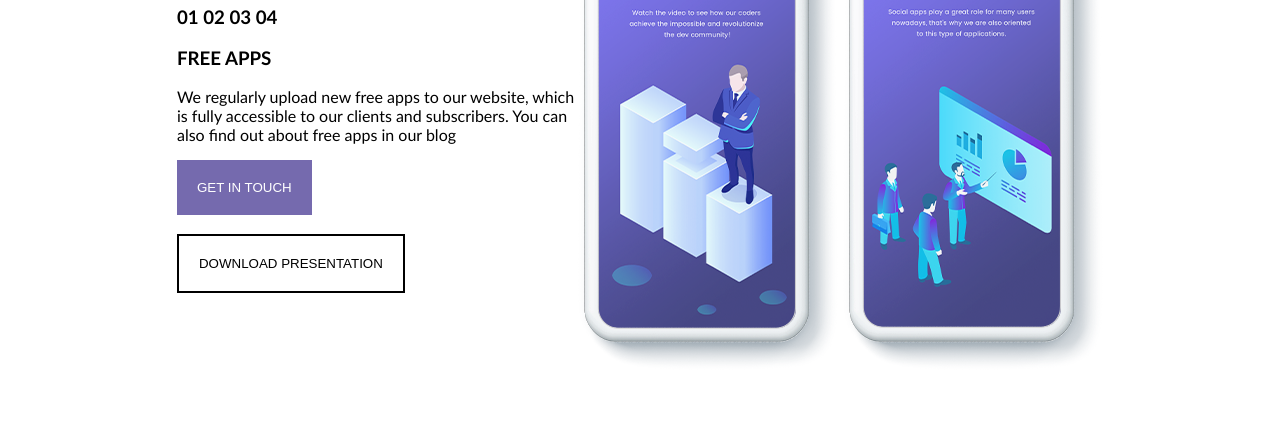
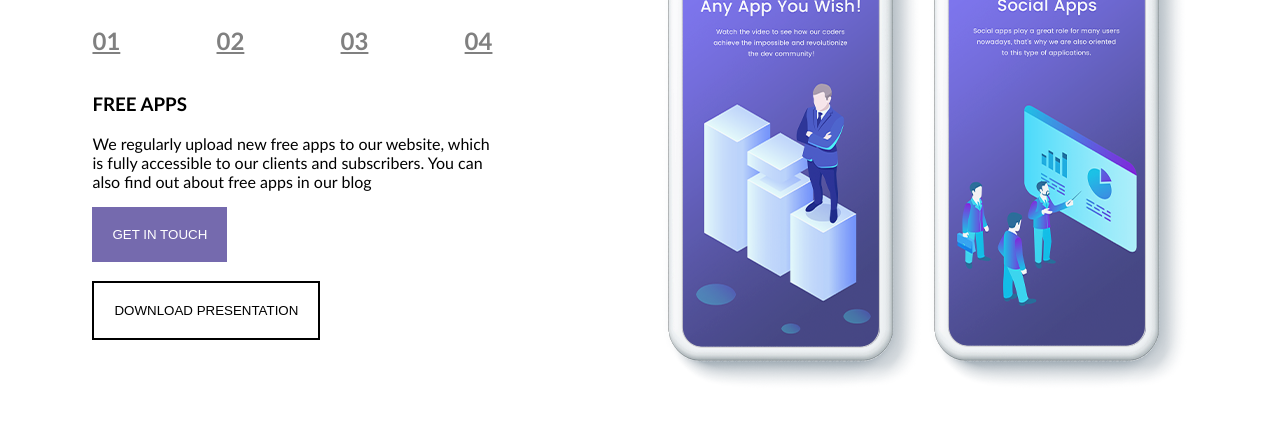
Before and after one commit to caseycling/group-week-one, a plain HTML site: page demo.html in a window 1280 px wide. Shown: the part 141-583 px from the top of the page. Drawn offline with Linux system fonts and the light colour scheme.

Commit message:
display of numbers adjusted

```diff
--- a/demo.css
+++ b/demo.css
@@ -1,6 +1,6 @@
 #get-more-with-us {
     display: flex;
-    justify-content: center;
+    justify-content: space-around;
     font-family:'Trebuchet MS', 'Lucida Sans Unicode', 'Lucida Grande', 'Lucida Sans', Arial, sans-serif
 }
 p.paragraph{
@@ -14,9 +14,15 @@ p.paragraph{
     padding: 20px;
     margin: 0px;
 }
+#numbers {
+    display: flex;
+    justify-content: space-between;
+    font-family:'Trebuchet MS', 'Lucida Sans Unicode', 'Lucida Grande', 'Lucida Sans', Arial, sans-serif;
+    color: grey;
+    text-decoration: underline;
+}
 
 #download {
-
     border: 2.5px solid black;
     background-color: white;
     color: black;
@@ -36,7 +42,7 @@ p.paragraph{
 }
 
 div.quote {
-    width: 350px;
+    width: 370px;
     border: 2px solid rgb(240, 233, 233);
     padding: 30px;
     margin: 10px;
--- a/demo.html
+++ b/demo.html
@@ -11,7 +11,12 @@
             <br/>
             <br/>
             <h1>Get More With Us</h1>
-            <h3>01 02 03 04</h3>
+            <div id='numbers'>
+                <h2>01</h2>
+                <h2>02</h2>
+                <h2>03</h2>
+                <h2>04</h2>
+            </div>
             <h3>FREE APPS</h3>
             <p class='paragraph'>We regularly upload new free apps to our website, which is fully accessible to our clients and subscribers. You can also find out about free apps in our blog</p>
             <button id='get-in-touch'>GET IN TOUCH</button>
@@ -21,9 +26,10 @@
         </div>
 
         <div>
-            <br>
-            <img src="img1.jpg" alt="">
-            <img src="img2.jpg" alt="">
+            <br/>
+            <br/>
+            <img src="images/img1.jpg" alt="">
+            <img src="images/img2.jpg" alt="">
         </div>
 
     </div>
@@ -38,7 +44,7 @@
     <div class='quote'>
         <div class='image-wrapper'>
             <div>
-                <img src="face1.jpg" alt=''>
+                <img src="images/face1.jpg" alt=''>
             </div>
             <div>
                 <h3>Catherine Williams</h3>
@@ -51,7 +57,7 @@
     <div class='quote'>
         <div class='image-wrapper'>
             <div>
-                <img src="face2.jpg" alt=''>
+                <img src="images/face2.jpg" alt=''>
             </div>
             <div>
                 <h3>Rupert Wood</h3>
@@ -64,7 +70,7 @@
     <div class='quote'>
         <div class='image-wrapper'>
             <div>
-                <img src="face3.jpg" alt=''>
+                <img src="images/face3.jpg" alt=''>
             </div>
             <div>
                 <h3>Samantha Brown</h3>
```
Also changed, not shown: images/face1.jpg (renamed from face1.jpg), images/face2.jpg (renamed from face2.jpg), images/face3.jpg (renamed from face3.jpg), images/img1.jpg (renamed from img1.jpg), images/img2.jpg (renamed from img2.jpg).
